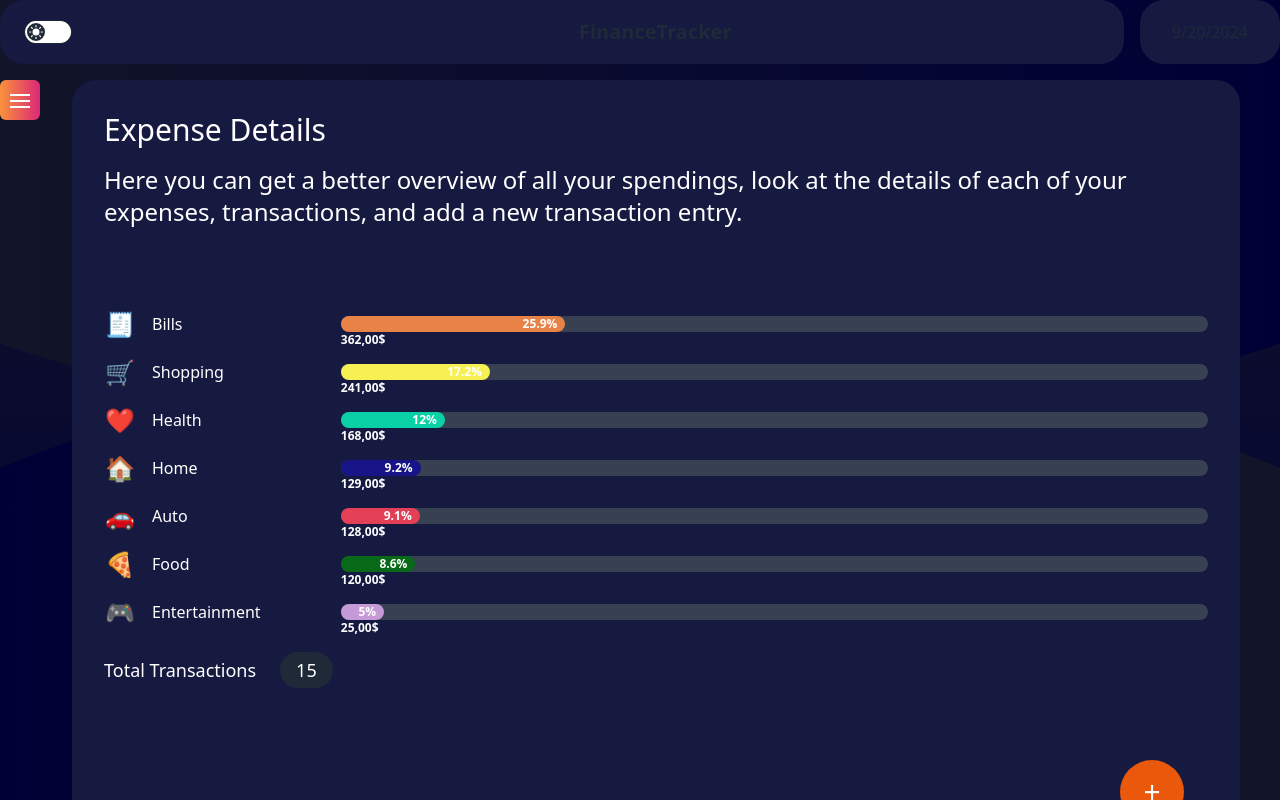
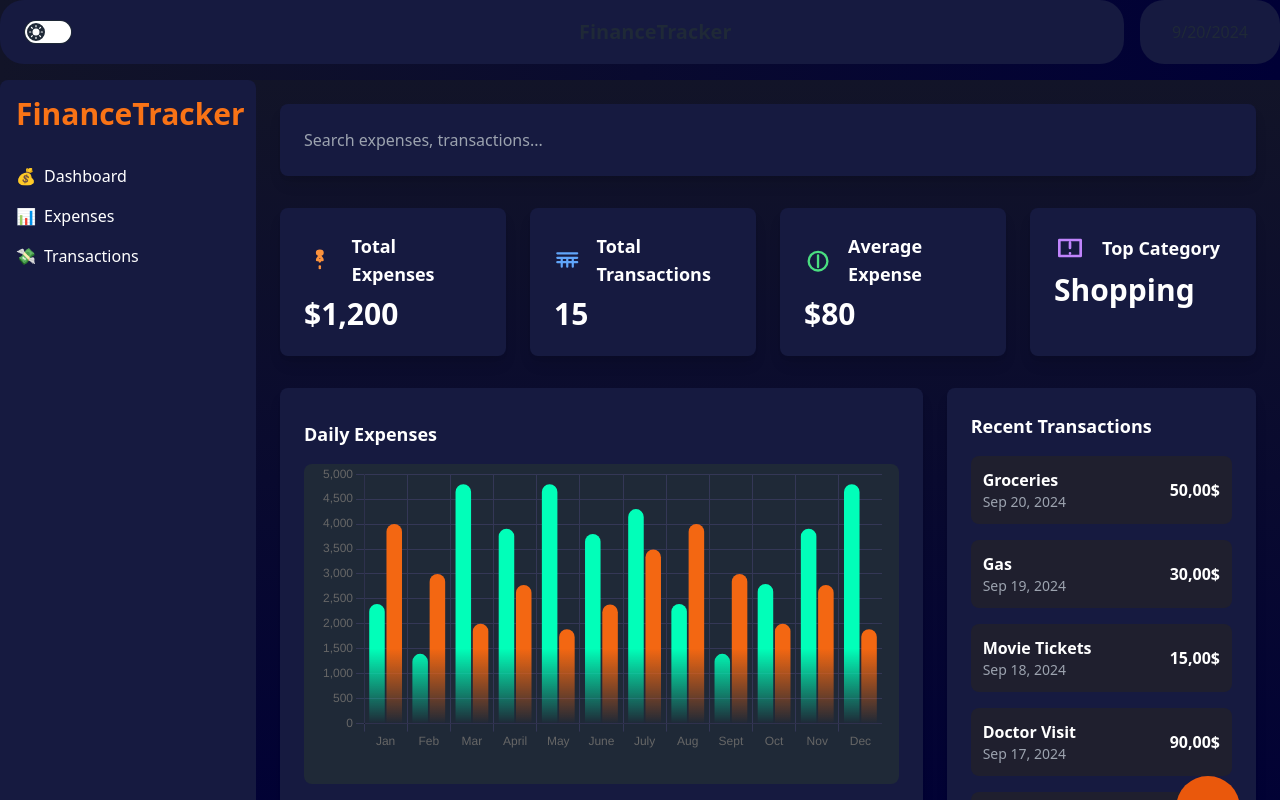
Before and after one commit to Sara-AM91/finance-tracker-frontend, a React (Vite) app: page /expenses in a window 1280 px wide. Shown: the top 800 px of the page. Built offline with nearby package versions, Linux system fonts and the light colour scheme.

Commit message:
Improved Expenses page design and removed sidebar.

```diff
--- a/src/pages/ExpensesPage.jsx
+++ b/src/pages/ExpensesPage.jsx
@@ -1,227 +1,225 @@
-// import React from "react";
-// import { useNavigate } from "react-router-dom";
-
-// const categories = [
-//   { name: "Bills", percentage: 25, icon: "🧾" },
-//   { name: "Shopping", percentage: 25, icon: "🛒" },
-//   { name: "Health", percentage: 25, icon: "❤️" },
-//   { name: "Home", percentage: 25, icon: "🏠" },
-//   { name: "Auto", percentage: 25, icon: "🚗" },
-//   { name: "Food", percentage: 25, icon: "🍕" },
-//   { name: "Entertainment", percentage: 25, icon: "🎮" },
-// ];
-
-// const ExpensesPage = () => {
-//   const navigate = useNavigate();
-
-//   const handleCategoryClick = (category) => {
-//     navigate(`/expenses/${category}`);
-//   };
-
-//   return (
-//     <div className="expenses-page p-4 relative min-h-screen bg-gradient-to-b from-[#121428] to-[#000036]">
-//       <h1 className="text-2xl font-bold text-white mb-4">Expense Details</h1>
-//       <p className="text-2xl font-bold text-white mb-4">
-//         Here you can see a breakdown of your expenses by category.
-//       </p>
-//       <div className="expense-list mt-4">
-//         {categories.map((cat) => (
-//           <div
-//             key={cat.name}
-//             className="expense-category flex items-center mb-2 cursor-pointer"
-//             onClick={() => handleCategoryClick(cat.name.toLowerCase())}
-//           >
-//             <span className="icon mr-2">{cat.icon}</span>
-//             <span className="name w-1/4 text-white">{cat.name}</span>
-//             <div className="w-full bg-gray-200 rounded-full h-2.5 dark:bg-gray-700">
-//               <div
-//                 className="bg-orange-500 h-2.5 rounded-full"
-//                 style={{ width: `${cat.percentage}%` }}
-//               />
-//             </div>
-//             <span className="percentage ml-4">{cat.percentage}%</span>
-//           </div>
-//         ))}
-//       </div>
-//     </div>
-//   );
-// };
-
-// export default ExpensesPage;
-
-// const categories = [
-//   { name: "Bills", percentage: 25, icon: "🧾", color: "bg-orange-500" },
-//   { name: "Shopping", percentage: 25, icon: "🛒", color: "bg-orange-500" },
-//   { name: "Health", percentage: 25, icon: "❤️", color: "bg-orange-500" },
-//   { name: "Home", percentage: 25, icon: "🏠", color: "bg-orange-500" },
-//   { name: "Auto", percentage: 25, icon: "🚗", color: "bg-orange-500" },
-//   { name: "Food", percentage: 25, icon: "🍕", color: "bg-orange-500" },
-//   { name: "Entertainment", percentage: 25, icon: "🎮", color: "bg-orange-500" },
-// ];
-
-// const ExpensesPage = () => {
-//   return (
-//     <div className="h-screen w-[1230px] flex flex-col bg-[#161A40] text-white p-4">
-//       <div className="p-4 bg-[#161A40] text-white rounded-3xl w-full h-full">
-//         <h2 className="text-2xl mb-4">Expense Details</h2>
-//         <p className="mb-4">
-//           Here you can get a better overview of all your spendings, look at the
-//           details of each of your expenses, transactions, and add a new
-//           transaction entry.
-//         </p>
-
-//         <div className="space-y-4 flex-grow">
-//           {categories.map((category) => (
-//             <div key={category.name} className="flex items-center gap-4">
-//               {/* Icon and Category Name */}
-//               <div className="flex items-center gap-4 w-1/5">
-//                 {/* Icon */}
-//                 <div className="w-8 h-8 flex items-center justify-center text-2xl">
-//                   {category.icon}
-//                 </div>
-//                 {/* Category Name */}
-//                 <span>{category.name}</span>
-//               </div>
-
-//               {/* Bar and Percentage */}
-//               <div className="flex-grow">
-//                 {/* Bar container */}
-//                 <div className="relative w-full h-4 bg-gray-700 rounded-full">
-//                   <div
-//                     className={`absolute h-4 rounded-full ${category.color}`}
-//                     style={{ width: `${category.percentage}%` }}
-//                   >
-//                     <span className="absolute right-2 text-xs font-semibold text-white">
-//                       {category.percentage}%
-//                     </span>
-//                   </div>
-//                 </div>
-//               </div>
-//             </div>
-//           ))}
-//         </div>
-
-//         {/* Total Transactions */}
-//         <div className="flex justify-between items-center mt-6">
-//           <div className="text-lg">Total Transactions</div>
-//           <div className="bg-gray-800 text-white text-lg py-1 px-4 rounded-full">
-//             15
-//           </div>
-//           <button className="bg-purple-600 text-white rounded-full w-12 h-12 flex items-center justify-center text-2xl">
-//             +
-//           </button>
-//         </div>
-//       </div>
-//     </div>
-//   );
-// };
-
-//export default ExpensesPage;
-
-const categories = [
+import ExpensesVsIncomeBar from "../components/charts/ExpensesVsIncomeBar";
+const recentExpenses = [
   {
-    name: "Bills",
-    percentage: 25.9,
-    amount: "362,00",
-    icon: "🧾",
-    color: "bg-customOrange",
+    title: "Groceries",
+    date: "Sep 20, 2024",
+    amount: "50,00",
+    category: "Shopping",
+  },
+  { title: "Gas", date: "Sep 19, 2024", amount: "30,00", category: "Auto" },
+  {
+    title: "Movie Tickets",
+    date: "Sep 18, 2024",
+    amount: "15,00",
+    category: "Entertainment",
   },
   {
-    name: "Shopping",
-    percentage: 17.2,
-    amount: "241,00",
-    icon: "🛒",
-    color: "bg-customeYellow",
+    title: "Doctor Visit",
+    date: "Sep 17, 2024",
+    amount: "90,00",
+    category: "Health",
   },
   {
-    name: "Health",
-    percentage: 12.0,
-    amount: "168,00",
-    icon: "❤️",
-    color: "bg-customeLightGreen",
+    title: "Doctor Visit",
+    date: "Sep 17, 2024",
+    amount: "90,00",
+    category: "Health",
   },
   {
-    name: "Home",
-    percentage: 9.2,
-    amount: "129,00",
-    icon: "🏠",
-    color: "bg-customeDarkBlue",
-  },
-  {
-    name: "Auto",
-    percentage: 9.1,
-    amount: "128,00",
-    icon: "🚗",
-    color: "bg-customeRed",
-  },
-  {
-    name: "Food",
-    percentage: 8.6,
-    amount: "120,00",
-    icon: "🍕",
-    color: "bg-customeDarkGreen",
-  },
-  {
-    name: "Entertainment",
-    percentage: 5,
-    amount: "25,00",
-    icon: "🎮",
-    color: "bg-customePink",
+    title: "Doctor Visit",
+    date: "Sep 17, 2024",
+    amount: "90,00",
+    category: "Health",
   },
 ];
 
 const ExpensesPage = () => {
   return (
-    <div className="h-screen w-full flex flex-col bg-[#161A40] text-white p-4 mr-10 rounded-3xl overflow-hidden">
-      <div className="p-4 bg-[#161A40] text-white rounded-3xl w-full flex-grow overflow-hidden relative">
-        <h2 className="text-3xl mb-4">Expense Details</h2>
-        <p className="mb-4 text-2xl ">
-          Here you can get a better overview of all your spendings, look at the
-          details of each of your expenses, transactions, and add a new
-          transaction entry.
-        </p>
+    <div className="h-screen w-full flex bg-gradient-to-b from-[#121428] to-[#000036] text-white">
+      {/* Sidebar */}
+      <div className="w-1/5 bg-[#161A40] p-4 flex flex-col space-y-8 rounded-lg">
+        <h1 className="text-3xl font-bold text-orange-500">FinanceTracker</h1>
+        <nav className="space-y-4">
+          <a
+            href="#"
+            className="flex items-center space-x-2 hover:text-orange-500"
+          >
+            <span>💰</span>
+            <span>Dashboard</span>
+          </a>
+          <a
+            href="#"
+            className="flex items-center space-x-2 hover:text-orange-500"
+          >
+            <span>📊</span>
+            <span>Expenses</span>
+          </a>
+          <a
+            href="#"
+            className="flex items-center space-x-2 hover:text-orange-500"
+          >
+            <span>💸</span>
+            <span>Transactions</span>
+          </a>
+        </nav>
+      </div>
 
-        <div className="space-y-4 mt-20 overflow-hidden">
-          {categories.map((category) => (
-            <div key={category.name} className="flex items-center gap-4">
-              {/* Icon and Category Name */}
-              <div className="flex items-center gap-4 w-1/5">
-                {/* Icon */}
-                <div className="w-8 h-8 flex items-center justify-center text-2xl">
-                  {category.icon}
-                </div>
-                {/* Category Name */}
-                <span>{category.name}</span>
+      {/* Main Content */}
+      <div className="w-4/5 p-6 space-y-8">
+        {/* Search Bar */}
+        <div className="bg-[#161A40] p-4 rounded-lg shadow-lg">
+          <input
+            type="text"
+            placeholder="Search expenses, transactions..."
+            className="w-full bg-transparent text-gray-300 p-2 outline-none"
+          />
+        </div>
+
+        {/* Cards */}
+        {/* <div className="grid grid-cols-4 gap-6">
+          <div className="p-6 bg-[#161A40] rounded-lg shadow-lg">
+            <h3 className="text-lg font-semibold">Total Expenses</h3>
+            <p className="text-3xl font-bold mt-2">$1,200</p>
+          </div>
+          <div className="p-6 bg-[#161A40] rounded-lg shadow-lg">
+            <h3 className="text-lg font-semibold">Total Transactions</h3>
+            <p className="text-3xl font-bold mt-2">15</p>
+          </div>
+          <div className="p-6 bg-[#161A40] rounded-lg shadow-lg">
+            <h3 className="text-lg font-semibold">Average Expense</h3>
+            <p className="text-3xl font-bold mt-2">$80</p>
+          </div>
+          <div className="p-6 bg-[#161A40] rounded-lg shadow-lg">
+            <h3 className="text-lg font-semibold">Top Category</h3>
+            <p className="text-3xl font-bold mt-2">Shopping</p>
+          </div>
+        </div> */}
+        <div className="grid grid-cols-4 gap-6">
+          <div className="p-6 bg-[#161A40] rounded-lg shadow-lg">
+            <div className="flex items-center space-x-4">
+              <svg
+                xmlns="http://www.w3.org/2000/svg"
+                className="h-8 w-8 text-orange-400"
+                fill="none"
+                viewBox="0 0 24 24"
+                stroke="currentColor"
+                strokeWidth={2}
+              >
+                <path
+                  strokeLinecap="round"
+                  strokeLinejoin="round"
+                  d="M12 8c-1.105 0-2-.672-2-1.5S10.895 5 12 5s2 .672 2 1.5S13.105 8 12 8zm0 0c0 2-2 2-2 4h4c0-2-2-2-2-4zm0 0V5m0 13h.01M12 12v1m0 4h.01"
+                />
+              </svg>
+              <h3 className="text-lg font-semibold">Total Expenses</h3>
+            </div>
+            <p className="text-3xl font-bold mt-2">$1,200</p>
+          </div>
+
+          <div className="p-6 bg-[#161A40] rounded-lg shadow-lg">
+            <div className="flex items-center space-x-4">
+              <svg
+                xmlns="http://www.w3.org/2000/svg"
+                className="h-8 w-8 text-blue-400"
+                fill="none"
+                viewBox="0 0 24 24"
+                stroke="currentColor"
+                strokeWidth={2}
+              >
+                <path
+                  strokeLinecap="round"
+                  strokeLinejoin="round"
+                  d="M3 10h18M3 6h18m-9 4v8m-5-8v8m10-8v8M3 14h18"
+                />
+              </svg>
+              <h3 className="text-lg font-semibold">Total Transactions</h3>
+            </div>
+            <p className="text-3xl font-bold mt-2">15</p>
+          </div>
+
+          <div className="p-6 bg-[#161A40] rounded-lg shadow-lg">
+            <div className="flex items-center space-x-4">
+              <svg
+                xmlns="http://www.w3.org/2000/svg"
+                className="h-8 w-8 text-green-400"
+                fill="none"
+                viewBox="0 0 24 24"
+                stroke="currentColor"
+                strokeWidth={2}
+              >
+                <path
+                  strokeLinecap="round"
+                  strokeLinejoin="round"
+                  d="M12 8v10m8-5a8 8 0 10-16 0 8 8 0 0016 0z"
+                />
+              </svg>
+              <h3 className="text-lg font-semibold">Average Expense</h3>
+            </div>
+            <p className="text-3xl font-bold mt-2">$80</p>
+          </div>
+
+          <div className="p-6 bg-[#161A40] rounded-lg shadow-lg">
+            <div className="flex items-center space-x-4">
+              <svg
+                xmlns="http://www.w3.org/2000/svg"
+                className="h-8 w-8 text-purple-400"
+                fill="none"
+                viewBox="0 0 24 24"
+                stroke="currentColor"
+                strokeWidth={2}
+              >
+                <path
+                  strokeLinecap="round"
+                  strokeLinejoin="round"
+                  d="M12 8v4m0 4h.01M4 6h16v12H4V6z"
+                />
+              </svg>
+              <h3 className="text-lg font-semibold">Top Category</h3>
+            </div>
+            <p className="text-3xl font-bold mt-2">Shopping</p>
+          </div>
+        </div>
+
+        {/* Graph and Latest Transactions */}
+        <div className="grid grid-cols-3 gap-6">
+          {/* Graph Section */}
+          <div className="col-span-2 bg-[#161A40] p-6 rounded-lg shadow-lg">
+            <h3 className="text-lg font-semibold mt-2">Daily Expenses</h3>
+            {/* Placeholder for the graph */}
+            <div className="h-80 bg-gray-800 rounded-lg flex items-center justify-center text-gray-400 mt-4">
+              {/* Graph goes here */}
+              <div className="w-full h-full">
+                <ExpensesVsIncomeBar />
               </div>
+            </div>
+          </div>
 
-              {/* Bar and Percentage */}
-              <div className="flex-grow">
-                {/* Bar container */}
-                <div className="relative w-full h-4 bg-gray-700 rounded-full">
-                  <div
-                    className={`absolute h-4 rounded-full ${category.color}`}
-                    style={{ width: `${category.percentage}%` }}
-                  >
-                    <span className="absolute right-2 text-xs font-semibold text-white">
-                      {category.percentage}%
+          {/* Latest Transactions */}
+          <div className="bg-[#161A40] p-6 rounded-lg shadow-lg">
+            <h3 className="text-lg font-semibold">Recent Transactions</h3>
+            <div className="space-y-4 mt-4">
+              {recentExpenses.map((expense, index) => (
+                <div
+                  key={index}
+                  className="flex justify-between items-center bg-[#1F1F2E] p-3 rounded-lg"
+                >
+                  <div className="flex flex-col">
+                    <span className="font-semibold">{expense.title}</span>
+                    <span className="text-sm text-gray-400">
+                      {expense.date}
                     </span>
                   </div>
+                  <div className="font-semibold text-right">
+                    {expense.amount}$
+                  </div>
                 </div>
-                <span className="absolute text-xs font-semibold text-white">
-                  {category.amount}$
-                </span>
-              </div>
+              ))}
             </div>
-          ))}
-        </div>
 
-        {/* Total Transactions */}
-        <div className="flex items-center mt-6">
-          <div className="text-lg">Total Transactions</div>
-          <div className="bg-gray-800 text-white text-lg py-1 px-4 rounded-full ml-6">
-            15
+            {/* View ALl Button */}
           </div>
         </div>
+        {/* "+" Button positioned in the bottom-right corner */}
         <button className="bg-orange-600 text-white rounded-full w-16 h-16 flex items-center justify-center text-3xl absolute bottom-10 right-10">
           +
         </button>
--- a/src/pages/MainLayout.jsx
+++ b/src/pages/MainLayout.jsx
@@ -24,7 +24,6 @@ const MainLayout = () => {
       <div className="relative z-10 flex flex-col h-full">
         <Header />
         <div className="flex flex-grow gap-6 h-full">
-          <Sidebar />
           <Outlet /> {/* Dashboard content */}
         </div>
       </div>
```
